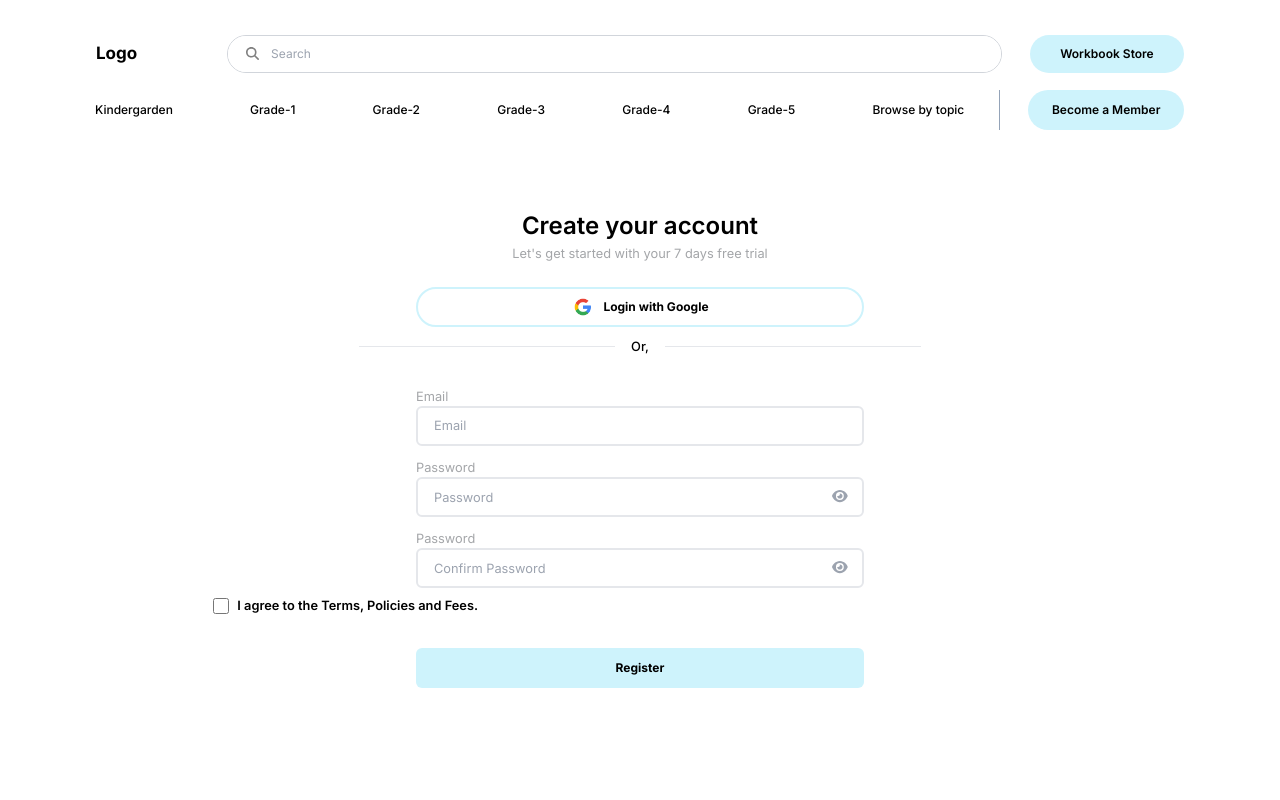
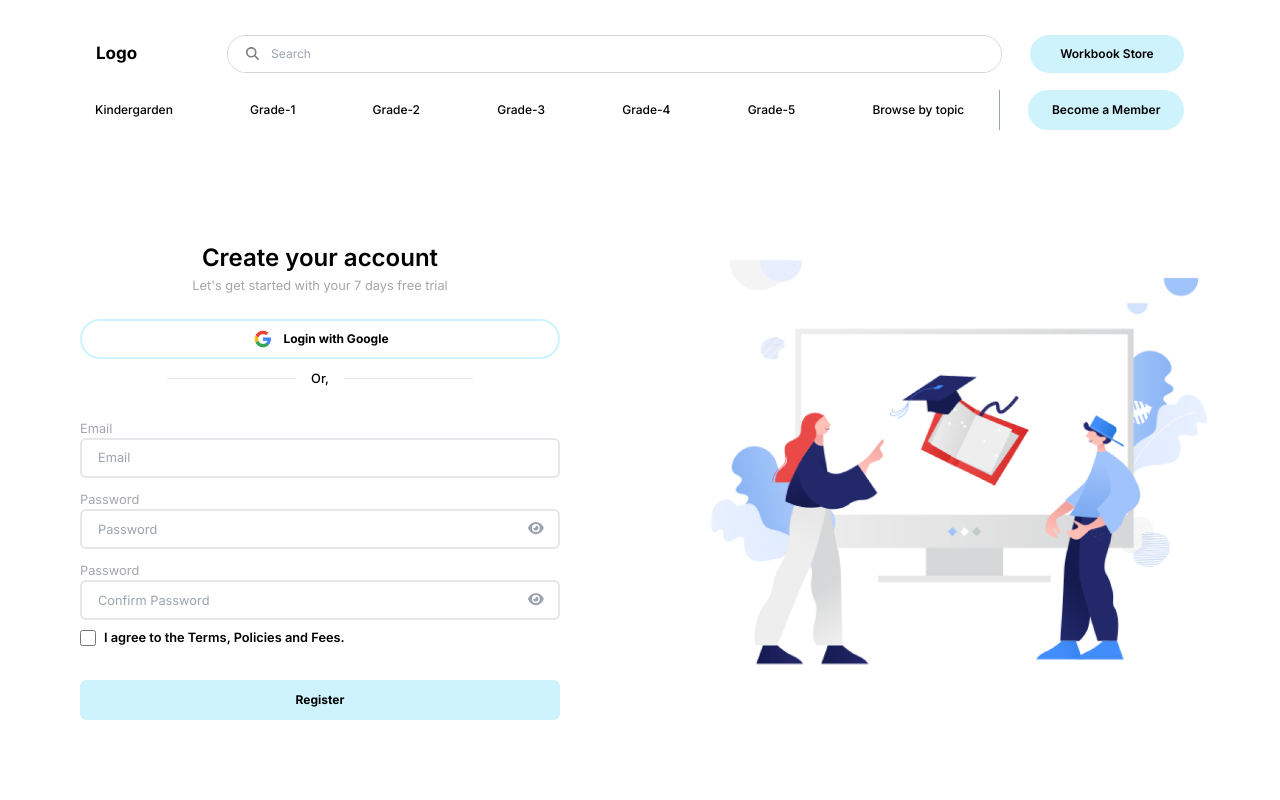
Before and after one commit to Faiaz-Rahman/k5new, a Next.js app: page /register in a window 1280 px wide. Shown: the top 800 px of the page. Built offline with nearby package versions, Linux system fonts and the light colour scheme.

Commit message:
minor ui changes in login, register and header

```diff
--- a/src/app/_components/Header/index.tsx
+++ b/src/app/_components/Header/index.tsx
@@ -139,6 +139,7 @@ export default function Head() {
                             (navbar_item, nav_index) => {
                                 return (
                                     <div
+                                        key={`side_menu_${nav_index}`}
                                         className="h-[55px]
                                     w-2/3 bg-[--button-primary] self-center
                                     rounded-lg cursor-pointer flex items-center
@@ -323,7 +324,7 @@ s                    items-center gap-3 w-full mr-7 border-r
                     {bottom_navbar_items.map((item, ind) => {
                         return (
                             <li
-                                key={ind}
+                                key={`${ind}`}
                                 className="h-full flex items-center
                                     hover:bg-[--button-primary]
                                     px-[15px] transition-all duration-300
@@ -450,17 +451,30 @@ s                    items-center gap-3 w-full mr-7 border-r
                                     >
                                         1. Already a Member?
                                         <br />
-                                        <Link href={'#'}>Login</Link>
+                                        <Link
+                                            href={'/login'}
+                                            className="hover:underline text-black
+                                                font-medium
+                                            "
+                                        >
+                                            Login
+                                        </Link>
                                     </p>
-
-                                    <Link
-                                        href={'#'}
-                                        className="font-medium text-black
-                                    text-[12px]
+                                    <span
+                                        className="no-underline
+                                        font-medium text-black text-[12px]
+                                    "
+                                    >
+                                        2.
+                                        <Link
+                                            href={'/register'}
+                                            className="font-medium text-black
+                                    text-[12px] hover:underline
                                 "
-                                    >
-                                        2. Sign up
-                                    </Link>
+                                        >
+                                            Sign up
+                                        </Link>
+                                    </span>
                                 </div>
                             </motion.div>
                         )}
--- a/src/app/login/page.tsx
+++ b/src/app/login/page.tsx
@@ -3,12 +3,16 @@
 import React, { useState } from 'react'
 import Input from '../_components/Input'
 import Button from '../_components/Button'
+
 import { faEye, faEyeSlash } from '@fortawesome/free-solid-svg-icons'
 import { FontAwesomeIcon } from '@fortawesome/react-fontawesome'
 
 import { motion } from 'framer-motion'
 
+import Education from '../../assets/education.png'
+
 import Link from 'next/link'
+import Image from 'next/image'
 
 export default function Login() {
     const [email, setEmail] = useState<string>('')
@@ -19,7 +23,15 @@ export default function Login() {
     return (
         <div
             className="pt-24 h-screen w-screen
+
+            lg:flex lg:pt-40
+          "
+        >
+            <div
+                className="h-full w-full
                     flex items-center justify-center flex-col
+
+                    lg:w-3/6
                 "
             >
                 <motion.div
@@ -73,7 +85,8 @@ export default function Login() {
                     labelStyle="text-[--login-text-color] font-normal
                         text-[.8rem] text-left"
                     wrapperStyle="w-4/6 mt-5
-                    lg:w-[35%]
+                        lg:w-[75%]
+                        2xl:w-[55%]
                     "
                     onChange={(e) => setEmail(e.target.value)}
                 />
@@ -88,7 +101,8 @@ export default function Login() {
                     labelStyle="text-[--login-text-color] font-normal
                         text-[.8rem] text-left"
                     wrapperStyle="w-4/6 mt-3 relative
-                    lg:w-[35%]
+                        lg:w-[75%]
+                        2xl:w-[55%]
                     "
                     onChange={(e) => setEmail(e.target.value)}
                 >
@@ -116,7 +130,9 @@ export default function Login() {
                 <Button
                     // passing tailwind styles
                     wrapperTStyle={`rounded-md w-4/6
-                    lg:w-[35%]
+                    lg:w-[75%]
+
+                    2xl:w-[55%]
                 `}
                     wrapperStyle={{
                         marginTop: 25,
@@ -132,7 +148,7 @@ export default function Login() {
                     items-center w-4/6
                 "
                 >
-                <Link href="/">
+                    <Link href="/register">
                         <p
                             className="
                             text-black text-[.8rem] font-light
@@ -150,5 +166,25 @@ export default function Login() {
                     </Link>
                 </div>
             </div>
+
+            <div
+                className="hidden
+
+                lg:flex lg:w-3/6
+                lg:justify-center lg:items-center
+            "
+            >
+                <Image
+                    src={Education}
+                    alt="Graduation"
+                    style={{
+                        height: '80%',
+                        width: '95%',
+                        backgroundColor: 'white',
+                        objectFit: 'contain',
+                    }}
+                />
+            </div>
+        </div>
     )
 }
--- a/src/app/register/page.tsx
+++ b/src/app/register/page.tsx
@@ -4,11 +4,15 @@ import React, { useState } from 'react'
 
 import { motion } from 'framer-motion'
 import Button from '../_components/Button'
+
 import { FontAwesomeIcon } from '@fortawesome/react-fontawesome'
 import { faGoogle } from '@fortawesome/free-brands-svg-icons'
+
 import Image from 'next/image'
 import Input from '../_components/Input'
 import { faEye, faEyeSlash } from '@fortawesome/free-solid-svg-icons'
+
+import Education from '../../assets/education.png'
 
 export default function Register() {
     const [email, setEmail] = useState<string>('')
@@ -23,7 +27,17 @@ export default function Register() {
     return (
         <div
             className="pt-24 h-screen w-screen
-            flex items-center justify-center flex-col"
+
+            lg:flex lg:pt-40
+          "
+        >
+            <div
+                className="w-full h-full justify-center
+                items-center
+                flex flex-col
+
+                lg:w-3/6
+            "
             >
                 <motion.div
                     className="text-black font-semibold
@@ -66,11 +80,12 @@ export default function Register() {
                 </motion.div>
 
                 <Button
+                    key={`google_login_button`}
                     wrapperTStyle={`flex justify-center
                     items-center border-2 border-[--button-primary]
                     bg-white w-3/6 mt-6
 
-                  lg:w-[35%]
+                    lg:w-[75%]
                 `}
                     title="Login with Google"
                     leftIcon={
@@ -111,7 +126,7 @@ export default function Register() {
                     labelStyle="text-[--login-text-color] font-normal
                         text-[.8rem] text-left"
                     wrapperStyle="w-4/6 mt-5
-                    lg:w-[35%]
+                        lg:w-[75%]
                 "
                     onChange={(e) => setEmail(e.target.value)}
                 />
@@ -127,7 +142,7 @@ export default function Register() {
                     labelStyle="text-[--login-text-color] font-normal
                         text-[.8rem] text-left"
                     wrapperStyle="w-4/6 mt-3 relative
-                    lg:w-[35%]
+                        lg:w-[75%]
                 "
                     onChange={(e) => setEmail(e.target.value)}
                 >
@@ -163,7 +178,7 @@ export default function Register() {
                     labelStyle="text-[--login-text-color] font-normal
                 text-[.8rem] text-left"
                     wrapperStyle="w-4/6 mt-3 relative
-                    lg:w-[35%]
+                    lg:w-[75%]
                 "
                     onChange={(e) => setConfPass(e.target.value)}
                 >
@@ -192,6 +207,8 @@ export default function Register() {
                     className="text-[--login-text-color] font-normal
                     text-[.8rem] py-2 flex items-center
                     gap-2 w-4/6
+
+                    lg:w-[75%]
                 "
                 >
                     <input
@@ -210,9 +227,10 @@ export default function Register() {
                 </div>
 
                 <Button
+                    key={`register_button`}
                     // passing tailwind styles
                     wrapperTStyle={`rounded-md w-4/6
-                    lg:w-[35%]
+                      lg:w-[75%]
                 `}
                     wrapperStyle={{
                         marginTop: 25,
@@ -223,5 +241,25 @@ export default function Register() {
                     }}
                 />
             </div>
+
+            <div
+                className="hidden
+
+                lg:flex lg:w-3/6
+                lg:justify-center lg:items-center
+            "
+            >
+                <Image
+                    src={Education}
+                    alt="Graduation"
+                    style={{
+                        height: '80%',
+                        width: '95%',
+                        backgroundColor: 'white',
+                        objectFit: 'contain',
+                    }}
+                />
+            </div>
+        </div>
     )
 }
```
Lines whose indentation alone changed are shown as unchanged.
